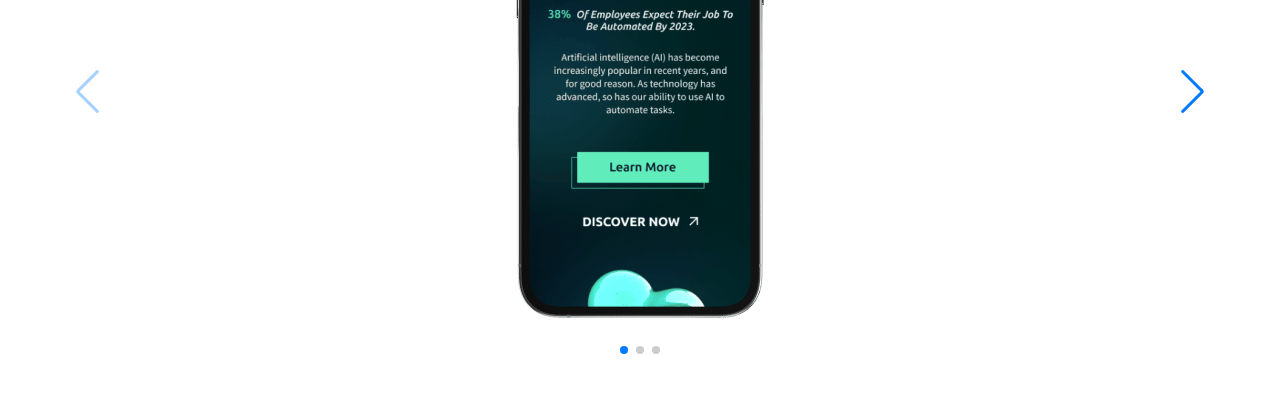
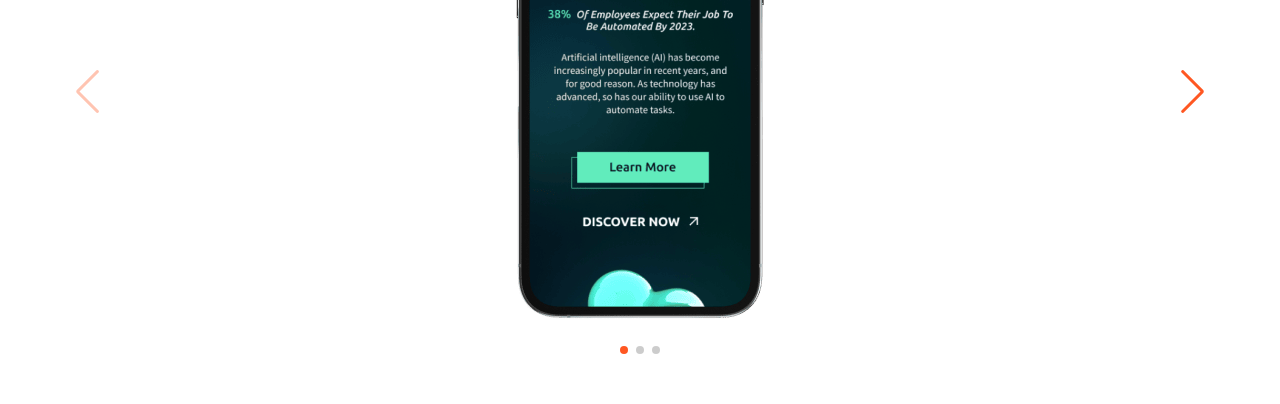
Before and after one commit to k1ngsterr1/spark-studio-updated, a React (Vite) app: page /home in a window 1280 px wide. Shown: the part 3323-3727 px from the top of the page. Built offline with nearby package versions, Linux system fonts and the light colour scheme.

Commit message:
Version 1.4.3

```diff
--- /dev/null
+++ b/src/features/Websites/WebsiteFeature/index.tsx
@@ -0,0 +1,5 @@
+import React from "react";
+
+export const WebsiteFeature = () => {
+  return <div>index</div>;
+};
--- a/src/features/carousel/ui/index.tsx
+++ b/src/features/carousel/ui/index.tsx
@@ -27,10 +27,10 @@ export const Carousel: React.FC<CarouselProps> = ({
       slidesPerView={1}
       centeredSlides={true}
       className="carousel mt-12"
-      // style={{
-      //   "--swiper-pagination-color": "#FF5722",
-      //   "--swiper-navigation-color": "#FF5722",
-      // }}
+      style={{
+        "--swiper-pagination-color": "#FF5722",
+        "--swiper-navigation-color": "#FF5722",
+      }}
     >
       <SwiperSlide className="carousel__slide">
         <img src={imageFirst} alt="phone" className="mb-12" />
--- a/src/shared/ui/portfolioTab/styles.scss
+++ b/src/shared/ui/portfolioTab/styles.scss
@@ -8,6 +8,7 @@
     padding: clamp(16px, 7.47648vw, 64px);
     height: clamp(32px, 14.95296vw, 128px);
     left: clamp(8px, 3.73824vw, 32px);
+    opacity: 0;
     bottom: 0px;
     transition: 0.3s all;
     @apply bg-custom-orange;
```
